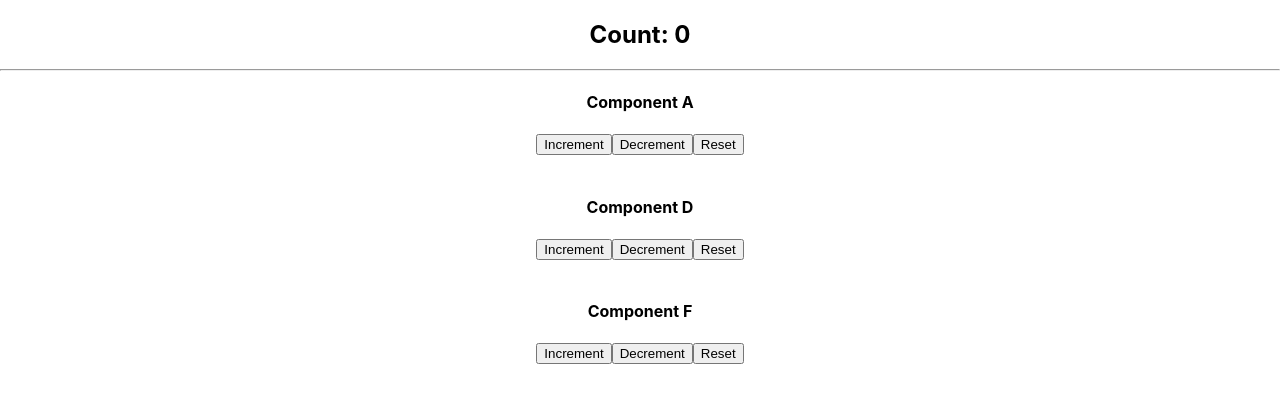
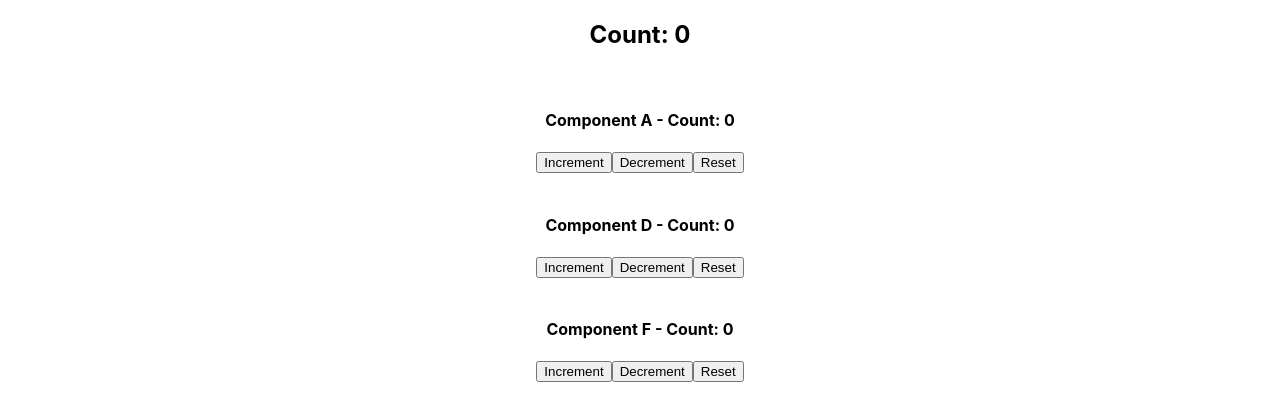
Before and after one commit to ZikaZaki/react-hooks, a React (Create React App) app: page / in a window 1280 px wide. Shown: the top 420 px of the page. Built offline with nearby package versions, Linux system fonts and the light colour scheme.

Commit message:
update h2 & h4 tags

```diff
--- a/src/App.js
+++ b/src/App.js
@@ -69,7 +69,7 @@ function App() {
       {/* <CounterThree /> */}
       <CountContext.Provider value={{countState: count, countDispatch: dispatch}}>
         <h2>Count: {count}</h2>
-        <hr />
+        <br />
         <ComponentA />
         <br />
         <ComponentB />
--- a/src/components/ComponentA.js
+++ b/src/components/ComponentA.js
@@ -6,7 +6,7 @@ function ComponentA() {
 
   return (
     <div>
-      <h4>Component A</h4>
+      <h4>Component A - Count: {countContext.countState}</h4>
       <button onClick={() => countContext.countDispatch({type: "INCREMENT", value: 1})}>Increment</button>
       <button onClick={() => countContext.countDispatch({type: "DECREMENT", value: 1})}>Decrement</button>
       <button onClick={() => countContext.countDispatch({type: "RESET"})}>Reset</button>
--- a/src/components/ComponentD.js
+++ b/src/components/ComponentD.js
@@ -6,7 +6,7 @@ function ComponentD() {
 
   return (
     <div>
-      <h4>Component D</h4>
+      <h4>Component D - Count: {countContext.countState}</h4>
       <button onClick={() => countContext.countDispatch({type: "INCREMENT", value: 1})}>Increment</button>
       <button onClick={() => countContext.countDispatch({type: "DECREMENT", value: 1})}>Decrement</button>
       <button onClick={() => countContext.countDispatch({type: "RESET"})}>Reset</button>
--- a/src/components/ComponentF.js
+++ b/src/components/ComponentF.js
@@ -40,7 +40,7 @@ function ComponentF() {
     //   </UserContext.Consumer>
     // </div>
     <div>
-      <h4>Component F</h4>
+      <h4>Component F - Count: {countContext.countState}</h4>
       <button onClick={() => countContext.countDispatch({type: "INCREMENT", value: 1})}>Increment</button>
       <button onClick={() => countContext.countDispatch({type: "DECREMENT", value: 1})}>Decrement</button>
       <button onClick={() => countContext.countDispatch({type: "RESET"})}>Reset</button>
```
